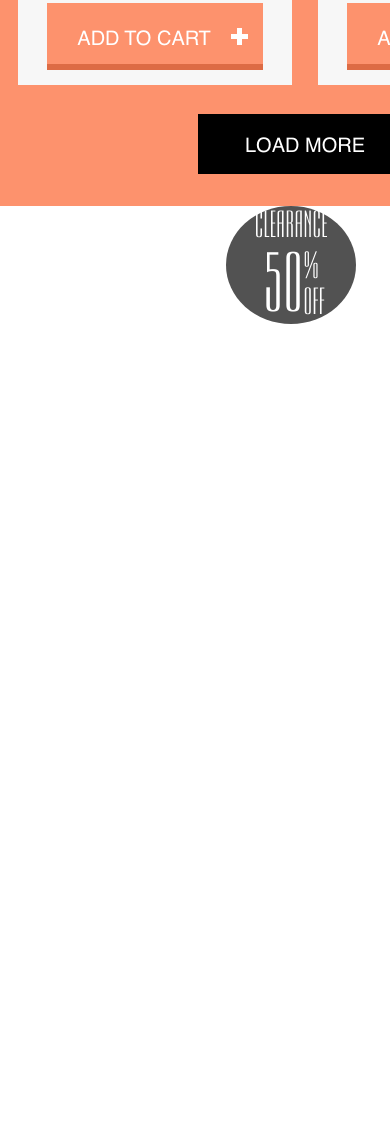
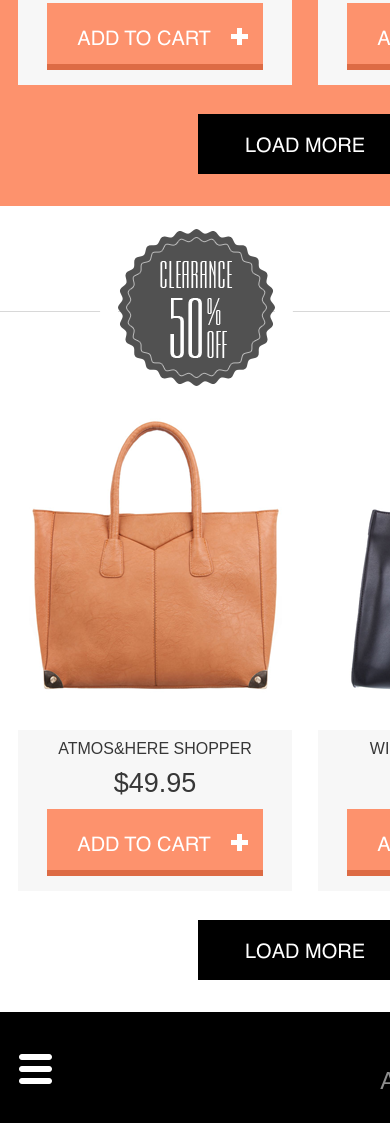
Before and after one commit to PetuhovskySergei/EPAMTask3, a website: page index.html in a window 390 px wide. Shown: the part 1460-2583 px from the top of the page. Before the commit the page ends 1784 px from the top, so only its background shows below. Drawn offline with Linux system fonts and the light colour scheme.

Commit message:
Finish IPhone version

```diff
--- a/index.html
+++ b/index.html
@@ -71,7 +71,7 @@
                         <div class="product-catalog-item-desc">
                             <div>MIMOSA LACE DRESS</div>
                             <div>$76.95</div>
-                            <button class="btn">add to cart<div class="bg-plus_min"></div></button>
+                            <button class="btn btn-add">add to cart<div class="bg-plus_min"></div></button>
                         </div>
                     </div>
                     <div class="product-catalog-item">
@@ -79,11 +79,11 @@
                         <div class="product-catalog-item-desc">
                             <div>WishVitalise Dress</div>
                             <div>$96.55</div>
-                            <button class="btn">add to cart<div class="bg-plus_min"></div></button>
+                            <button class="btn btn-add">add to cart<div class="bg-plus_min"></div></button>
                         </div>
                     </div>
                     <div>
-                        <button class="btn">load more</button>
+                        <button class="btn btn-black">load more</button>
                     </div>
                 </div>
             </div>
@@ -92,19 +92,44 @@
     <section class="clearance">
         <div class="container">
             <div class="clearance-img">
-                <div class="clearance-img-in">
-                    <div>clearance</div>
-                    <div class="clearance-img-in-text clearfix">
-                        <div>50</div>
-                        <div>
-                            <span>%</span>
-                            <span>off</span>
-                        </div>
+                <div class="clearance-img-in"></div>
+            </div>
+            <div class="product-catalog-set clearfix">
+                <div class="product-catalog-item">
+                    <img src="img/bag1.png" alt="Bag">
+                    <div class="product-catalog-item-desc">
+                        <div>Atmos&Here Shopper</div>
+                        <div>$49.95</div>
+                        <button class="btn btn-add">add to cart<div class="bg-plus_min"></div></button>
                     </div>
+                </div>
+                <div class="product-catalog-item">
+                    <img src="img/bag2.png" alt="Bag">
+                    <div class="product-catalog-item-desc">
+                        <div>WishVitalise Dress</div>
+                        <div>$96.55</div>
+                        <button class="btn btn-add">add to cart<div class="bg-plus_min"></div></button>
+                    </div>
+                </div>
+                <div>
+                    <button class="btn btn-black">load more</button>
                 </div>
             </div>
         </div>
     </section>
 </main>
+<footer>
+    <div class="container">
+        <div class="footer-cont clearfix">
+            <div>
+                <button class="bg-menu"></button>
+            </div>
+            <div class="clearfix">
+                <div>© LookShop.com</div>
+                <div>All Rights Reserved</div>
+            </div>
+        </div>
+    </div>
+</footer>
 </body>
 </html>
--- a/scss/main.scss
+++ b/scss/main.scss
@@ -8,9 +8,16 @@
   src: url(../fonts/a_Empirial.ttf);
 }
 
+html {
+  height: 100%;
+}
+
 body{
    margin: 0;
   font-family: Arial;
+  min-height: 100%;
+  height: auto;
+  position: relative;
 }
 
 .clearfix:after{
@@ -25,8 +32,20 @@ body{
 }
 
 @media screen and (max-width: 640px){
+
+  main{
+    min-height: 100%;
+    padding-bottom: 111px;
+  }
+
   .container{
     width: 610px;
+  }
+
+  .bg-menu {
+    width: 33px; height: 30px;
+    background: url('../img/css_sprites.png') -141px -65px;
+    border: none;
   }
 
   .btn {
@@ -146,12 +165,6 @@ body{
     nav{
       float: right;
     }
-
-    .bg-menu {
-      width: 33px; height: 30px;
-      background: url('../img/css_sprites.png') -141px -65px;
-      border: none;
-    }
   }
 
   .email{
@@ -226,33 +239,10 @@ body{
     }
   }
 
-  .product-main{
-    background-color: #f4845d;
+  //////////////////////////////////////////////////////
 
-    .product-main-title{
-      padding: 28px 0;
 
-      span{
-        float: left;
-        font-size: 30px;
-        color: white;
-        text-transform: uppercase;
-        margin-left: 16px;
-      }
-
-      select{
-        float: right;
-        background: none;
-        border: none;
-        margin-right: 15px;
-        margin-top: 10px;
-      }
-    }
-
-    .product-main-catalog{
-      background-color: #fd926d;
-
-      .product-catalog-set{
+  .product-catalog-set {
     padding: 32px 18px;
 
     .product-catalog-item{
@@ -285,8 +275,16 @@ body{
             font-size: 27px;
           }
         }
+      }
+    }
+    & div:last-child{
+      text-align: center;
+    }
+  }
 
-            .btn{
+
+
+  .btn-add{
     background-color: #fd926d;
     padding: 15px 15px 15px 30px;;
     border-bottom: 6px solid #dd6b44;
@@ -299,19 +297,57 @@ body{
       background: url('../img/css_sprites.png') -63px -137px;
     }
   }
-            }
-          }
 
-        &:last-child{
-          text-align: center;
-
-          .btn{
+  .btn-black{
     background-color: black;
     border: none;
     padding: 18px 47px;
     margin-top: 29px;
   }
+
+  ////////////////////////////////////////////////////////////
+
+  .product-main{
+    background-color: #f4845d;
+
+    .product-main-title{
+      padding: 28px 0;
+
+      span{
+        float: left;
+        font-size: 30px;
+        color: white;
+        text-transform: uppercase;
+        margin-left: 16px;
       }
+
+      select{
+        float: right;
+        background: none;
+        border: none;
+        margin-right: 15px;
+        margin-top: 10px;
+      }
+    }
+
+    .product-main-catalog{
+      background-color: #fd926d;
+
+      .product-catalog-set{
+        padding: 32px 18px;
+
+        .product-catalog-item{
+          .product-catalog-item-desc{
+            .btn{
+              background-color: #fd926d;
+              padding: 15px 15px 15px 30px;;
+              border-bottom: 6px solid #dd6b44;
+              margin-top: 10px;
+            }
+          }
+        }
+
+
         }
       }
     }
@@ -319,34 +355,51 @@ body{
     position: relative;
 
     .clearance-img{
-      margin: 0 auto;
-      width: 158px;
+      height: 105px;
+      border-bottom: 1px solid #d8d8d8;
 
       .clearance-img-in{
-        text-transform: uppercase;
-        font-family: AEmpirial;
-        color: white;
-        background-color: #525252;
-        font-size: 36px;
+        background-image: url(../img/clearance.png);
+        width: 157px;
+        height: 157px;
+        position: absolute;
+        left: 50%;
+        margin-left: -95px;
+        top: 5px;
         border-radius: 100%;
-        width: 130px;
-        text-align: center;
-
-        .clearance-img-in-text{
-
-          div:nth-child(1){
-            float: left;
-            font-size: 80px;
-            margin-left: 37px;
+        border: 18px solid white;
+      }
+    }
+    .product-catalog-item{
+      margin-top: 67px;
+      height: 475px;
+    }
   }
 
-          div:nth-child(2){
-            margin-top: 5px;
+  footer{
+    width: 100%;
+    background-color: black;
+    position: absolute;
+    bottom: 0;
+    height: 111px;
+  }
+  .footer-cont{
+    padding: 27px 19px 0 19px;
+
+    > div:first-child{
       float: left;
-            width: 10px;
+      margin-top: 15px;
+    }
+
+    > div:last-child{
+      font-size: 24px;
+      color: #8d8d8d;
+      float: right;
+      width: 220px;
+
+      div{
+        float: right;
       }
     }
   }
 }
-  }
-  }
```
Also changed, not shown: css/main.css, img/bag1.png (added), img/bag2.png (added), img/clearance.png (added). Lines whose indentation alone changed are shown as unchanged.
